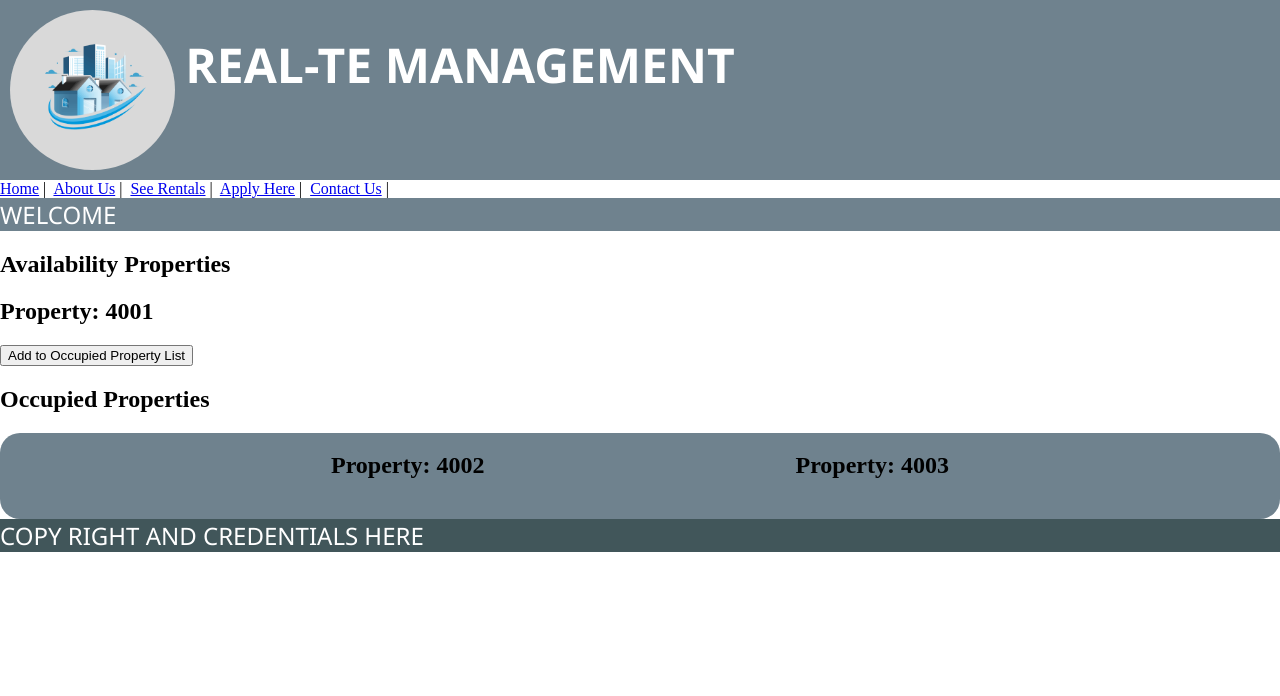
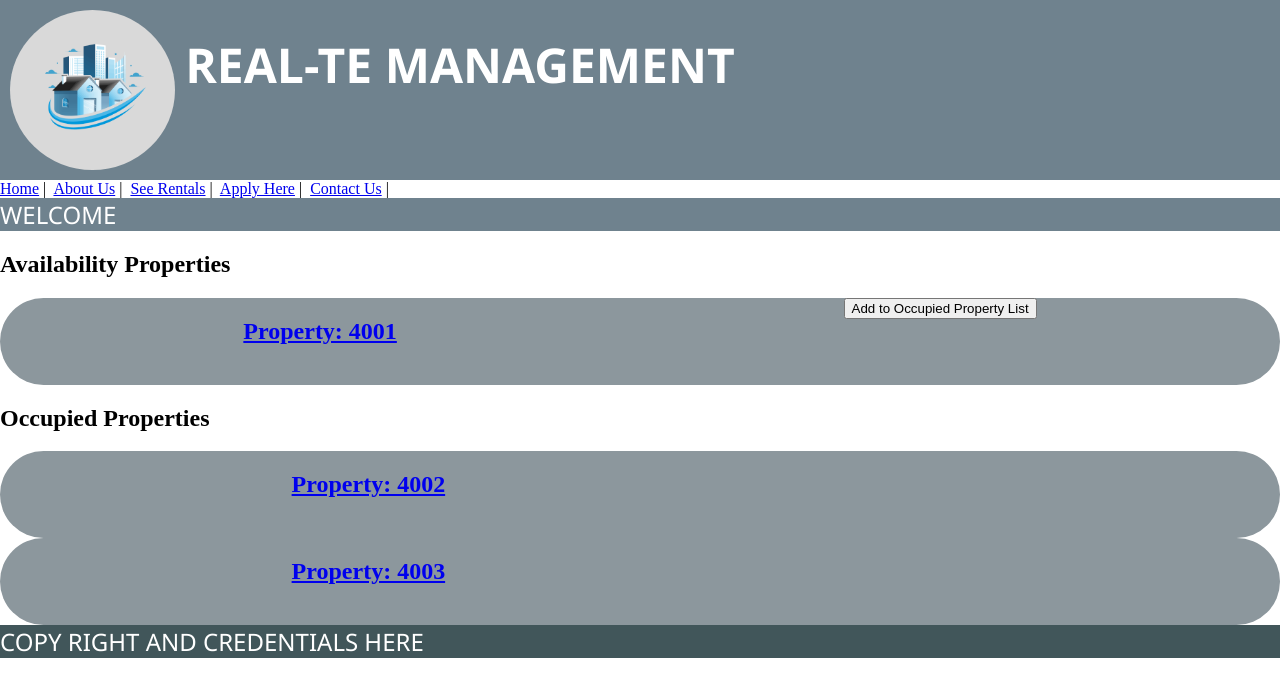
Before and after one commit to shann0n5/m03-capstone-final, a Vue app in the folder capstone/vue/: page /property-manager-main-view in a window 1280 px wide. Shown: the top 696 px of the page. Built offline with nearby package versions, Linux system fonts and the light colour scheme.

Commit message:
detail properties link still showing all properties instead of just the one selected

```diff
--- a/capstone/vue/src/components/AvailablePropertyList.vue
+++ b/capstone/vue/src/components/AvailablePropertyList.vue
@@ -2,9 +2,9 @@
   <section>
     <h2>Availability Properties </h2>
     <div class="availability-properties">
-    <property-container v-for="property in availableProperties" v-bind:property="property" v-bind:key="property.propertyId"  v-bind:enable-add="false" />
+    <property-container v-bind:property="property"  v-for="property in availableProperties"  v-bind:key="property.propertyId"  v-bind:enable-add="false"/>
 
-    </div>
+  </div>
   </section>
 </template>
 
@@ -23,12 +23,5 @@ computed: {
 </script>
 
 <style>
-.available-property{
-    display: flex;
-  justify-content: space-evenly;
-  flex-wrap: wrap;
-  background-color: #6f828e;
-  border-radius: 20px;
-  padding: 0 20px 20px 20px;
-}
+
 </style>
--- a/capstone/vue/src/components/OccupiedPropertyList.vue
+++ b/capstone/vue/src/components/OccupiedPropertyList.vue
@@ -23,12 +23,5 @@ computed: {
 </script>
 
 <style>
-.occupied-properties {
-  display: flex;
-  justify-content: space-evenly;
-  flex-wrap: wrap;
-  background-color: #6f828e;
-  border-radius: 20px;
-  padding: 0 20px 20px 20px;
-}
+
 </style>
--- a/capstone/vue/src/components/PropertyContainer.vue
+++ b/capstone/vue/src/components/PropertyContainer.vue
@@ -1,17 +1,11 @@
 <template>
-  <div class="property-container">
-    <div v-bind:property="property" v-for="property in $store.state.properties" v-bind:key="property.propertyId">
-      <router-link v-bind:to="{name: 'propertyDetails', params: {propertyId: property.propertyId}}" >
+  <div class="property-container" >
+   <h2 ><router-link v-bind:to="{name: 'propertyDetails', params: { propertyId: property.propertyId }}" >
+        Property: {{ property.propertyId }}
+      </router-link> </h2>
+    <p></p>
+    <div class="button-container" >
 
-    </router-link>
-    </div>
-
-
-
-    <h2 class="property-id">Property: {{ property.propertyId }} </h2>
-    <p></p>
-
-    <div class="button-container" >
     <button v-if="! enableAdd" v-on:click.prevent="addToOccupiedList(property)">Add to Occupied Property List  </button>
     </div>
 
@@ -19,8 +13,9 @@
 </template>
 
 <script>
+
 export default {
-props: {
+  props: {
     property: Object,
     enableAdd: {
         type: Boolean,
@@ -28,6 +23,10 @@ props: {
     }
 },
 methods: {
+    // openPropertyDetails() {
+    //     this.$router.push({name: 'propertyDetails', params: {propertyId: this.$store.state.properties.propertyId}})
+    // v-on:click="openPropertyDetails()"
+    // },
     addToOccupiedList(property) {
         let addedProperty = Object.assign({isAvailable: false }, property);
         this.$store.commit('SAVE_PROPERTY', addedProperty)
@@ -38,5 +37,12 @@ methods: {
 </script>
 
 <style>
-
+.property-container{
+    display: flex;
+  justify-content: space-evenly;
+  flex-wrap: wrap;
+  background-color: #8c979d;
+  border-radius: 500px;
+  padding: 0 20px 20px 20px;
+}
 </style>
--- a/capstone/vue/src/components/PropertyDetails.vue
+++ b/capstone/vue/src/components/PropertyDetails.vue
@@ -1,19 +1,18 @@
 <template>
-  <div class="property-container"  v-bind:class="{isAvailable: property.isAvailable}">
+  <div class="property-details-section">
+  <div class="property-details"   v-for="property in $store.state.properties" v-bind:key="property.propertyId">
 <!-- <property-container v-bind:property="property" v-for="property in this.$store.state.properties" v-bind:key="property.propertyId" /> -->
         <header class="header" >Property: {{ property.propertyId }} </header>
 
-    <h2>{{ property.managerId }}</h2>
-       <div>{{ property.address }}</div>
-       <div>{{ property.numberOfRooms }}</div>
-       <div>{{ property.isAvailable }}</div>
+    <h2> Property Manager Id: {{ property.managerId }}</h2>
+       <div>Property Address: {{ property.address }}</div>
+       <div>Number of Rooms: {{ property.numberOfRooms }}</div>
+       <div>Is property available? {{ property.isAvailable }}</div>
     <div class="occupied-button-container" v-if="! enableAdd">
           <button class="mark-occupied" v-on:click.prevent="setOccupied(true)" v-if="! property.isAvailable">Set Property to Occupied</button>
           <button class="mark-unoccupied" v-on:click.prevent="setOccupied(false)" v-if=" property.isAvailable">Unset Property as Occupied</button>
         </div>
-          <button v-if="enableAdd" v-on:click.prevent="addToOccupiedList(property)">Add to Occupied Properties List</button>
-
-
+       </div>
   </div>
 </template>
 
@@ -21,19 +20,20 @@
 
 export default {
 
-  props: ['property'],
-    methods: {
+  props:{
+    property: Object,
+    enableAdd: {
+      type:Boolean,
+      default:false
+    }
+  } ,
+  methods: {
         setOccupied(value) {
             this.$store.commit('SET_AVAILABILITY_STATUS', { property: this.property, value: value });
-        },
-        addToOccupiedList(property) {
-            let addedProperty = Object.assign({ isAvailable: false }, property);
+        }
+}
+}
 
-            this.$store.commit('SAVE_PROPERTY', addedProperty);
-        }
-    },
-
-}
 </script>
 
 <style>
--- a/capstone/vue/src/components/RentTransactionForm.vue
+++ b/capstone/vue/src/components/RentTransactionForm.vue
@@ -1,6 +1,11 @@
 <template>
     <form v-onsubmit.prevent="submitForm" class="rentTransactionForm">
       <div class="form-section">
+
+          <label for="rentPayment">Rent Payment Id:  </label>
+          <input type="search" id="rentPayment" name="rentPayment" v-model="editRentTransaction.transactionId">
+
+
         <div >Paymemt Due: {{ rentTransaction.amount }}</div>
           <label for="rentPayment">Amount you would like to pay:  </label>
           <input type="number" id="rentPayment" name="rentPayment" v-model="editRentTransaction.amount">
--- a/capstone/vue/src/components/RentTransactionSection.vue
+++ b/capstone/vue/src/components/RentTransactionSection.vue
@@ -4,7 +4,7 @@
       <div class="rent-transactions">
           <div class="rent-transaction" v-for="rentTransaction in $store.state.rentTransactions" v-bind:key="rentTransaction.transactionId" v-on:click="viewRentTransactionDetails(rentTransaction)">
           <div class="header">
-            <h3>Rent Transaction Id: {{ rentTransaction.transactionId }}</h3> </div>
+            <h3>Rent Payment Id: {{ rentTransaction.transactionId }}</h3> </div>
 
          <div class="transaction-section-details">
          <div > Amount Due: {{ rentTransaction.amount }} </div>
--- a/capstone/vue/src/views/RentTransactionsView.vue
+++ b/capstone/vue/src/views/RentTransactionsView.vue
@@ -13,9 +13,9 @@
 </div>
 
   <div class="action-boards">
-    <rent-transaction-section title="Upcoming" v-bind:rentTransactions="upcoming" />
-    <rent-transaction-section title="Past Due" v-bind:rentTransactions="pastDue" />
-    <rent-transaction-section title="Completed" v-bind:rentTransactions="completed" />
+    <rent-transaction-section title="Upcoming Payments" v-bind:rentTransactions="upcoming" />
+    <rent-transaction-section title="Past Due Payments" v-bind:rentTransactions="pastDue" />
+    <rent-transaction-section title="Completed Payments" v-bind:rentTransactions="complete" />
   </div>
 </template>
 
--- a/capstone/vue/src/views/ServiceRequestView.vue
+++ b/capstone/vue/src/views/ServiceRequestView.vue
@@ -13,7 +13,6 @@
 
   <div class="action-boards">
     <div><service-request-section title="Open"  v-bind:serviceRequests="open"  /></div>
-
     <service-request-section title="In Progress"  v-bind:serviceRequests="inProgress" />
     <service-request-section title="Complete" v-bind:serviceRequests="complete" />
   </div>
```
